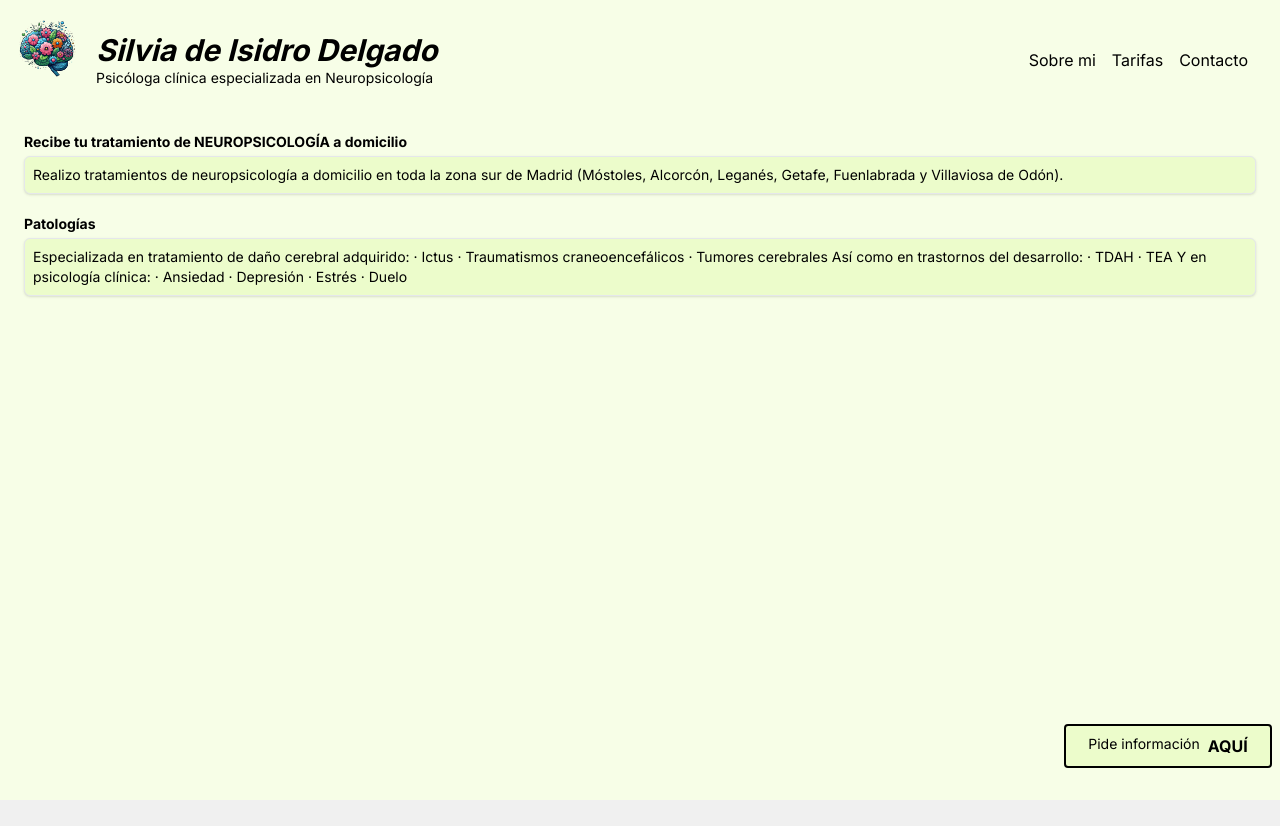
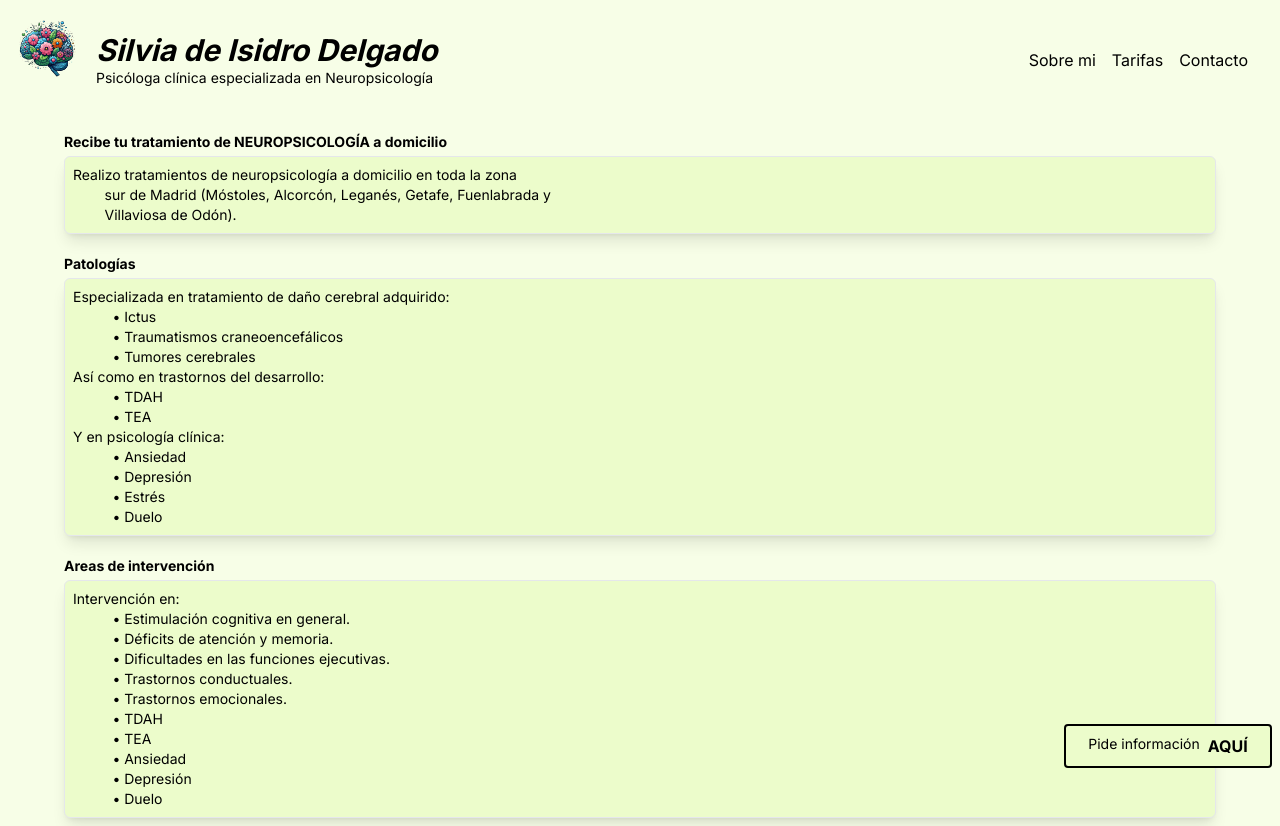
Before and after one commit to RubenPalomo/SilPsico, a Next.js app: page /SilPsico/ in a window 1280 px wide. Before the commit the page ends 800 px from the top, so only its background shows below. Built offline with nearby package versions, Linux system fonts and the light colour scheme.

Commit message:
Fixed bug in about page and added more information

```diff
--- a/src/app/components/TextArea/TextArea.tsx
+++ b/src/app/components/TextArea/TextArea.tsx
@@ -3,10 +3,10 @@
 
 export default function TextArea({ title, text }: TextAreaProps) {
   return (
-    <div className="flex flex-col my-2 mx-6">
+    <div className="flex flex-col w-full my-2">
       <h2 className="font-bold my-1 text-sm sm:text-md">{title}</h2>
-      <div className="border rounded-md shadow bg-lime-100 p-2">
-        <p className="text-sm sm:text-md">{text}</p>
+      <div className="flex border rounded-md shadow-lg bg-lime-100 p-2">
+        <p className="text-sm sm:text-md whitespace-pre text-wrap">{text}</p>
       </div>
     </div>
   );
--- a/src/app/page.tsx
+++ b/src/app/page.tsx
@@ -6,11 +6,11 @@
 export default function Home() {
   return (
     <main
-      className="flex h-full min-h-screen flex-col items-center bg-lime-50"
+      className="flex w-full h-full min-h-screen flex-col items-center bg-lime-50"
       data-testid="home"
     >
       <Header />
-      <div className="flex flex-col">
+      <div className="flex flex-col w-[90vw] mx-6">
         <TextArea
           title="Recibe tu tratamiento de NEUROPSICOLOGÍA a domicilio"
           text="Realizo tratamientos de neuropsicología a domicilio en toda la zona
@@ -19,21 +19,32 @@
         />
         <TextArea
           title="Patologías"
-          text={
-            "Especializada en tratamiento de daño cerebral adquirido:" +
-            "\n· Ictus" +
-            `
-  · Traumatismos craneoencefálicos
-  · Tumores cerebrales
-  Así como en trastornos del desarrollo:
-  · TDAH
-  · TEA
+          text={`Especializada en tratamiento de daño cerebral adquirido:
+          • Ictus
+          • Traumatismos craneoencefálicos
+          • Tumores cerebrales
+Así como en trastornos del desarrollo:
+          • TDAH
+          • TEA
 Y en psicología clínica:
-  · Ansiedad
-  · Depresión
-  · Estrés
-  · Duelo`
-          }
+          • Ansiedad
+          • Depresión
+          • Estrés
+          • Duelo`}
+        />
+        <TextArea
+          title="Areas de intervención"
+          text={`Intervención en:
+          • Estimulación cognitiva en general.
+          • Déficits de atención y memoria.
+          • Dificultades en las funciones ejecutivas.
+          • Trastornos conductuales.
+          • Trastornos emocionales.
+          • TDAH
+          • TEA
+          • Ansiedad
+          • Depresión
+          • Duelo`}
         />
       </div>
       <Footer />
--- a/src/app/tarifas/page.tsx
+++ b/src/app/tarifas/page.tsx
@@ -75,15 +75,15 @@
       </div>
       <ul className="flex flex-col mt-10 mx-auto w-[80vw]">
         <li className="text-sm">
-          · Política de cancelación o cambio de sesiones: Se cobrará la sesión
+          • Política de cancelación o cambio de sesiones: Se cobrará la sesión
           si no se avisa con un mínimo de 24h
         </li>
         <li className="text-sm">
-          · La duración de las sesiones puede variar dependiendo de la
+          • La duración de las sesiones puede variar dependiendo de la
           valoración inicial
         </li>
         <li className="text-sm">
-          · El precio de las sesiones a domicilio puede variar dependiendo del
+          • El precio de las sesiones a domicilio puede variar dependiendo del
           lugar del domicilio.
         </li>
       </ul>
```
Also changed, not shown: 7 other files (tests, documents, lock files or other folders).
